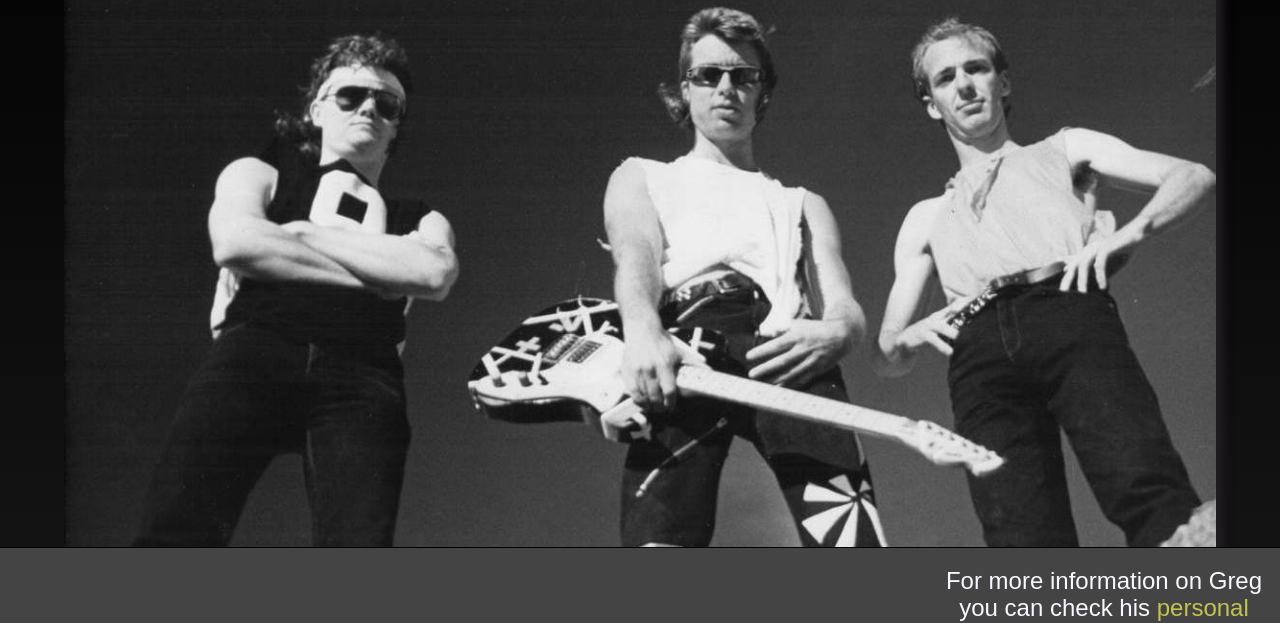
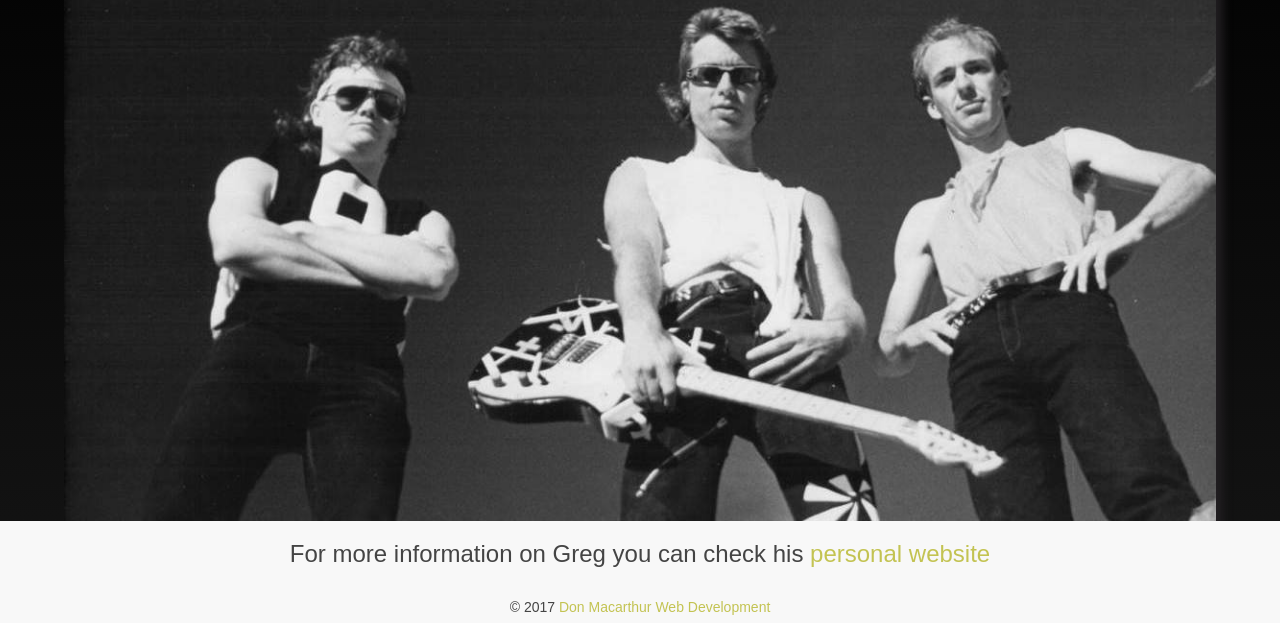
Before and after one commit to Donatron/Greg-Bryce-Tribute-Page, a plain HTML site: page index.html in a window 1280 px wide. Shown: the part 173-796 px from the top of the page. Drawn offline with nearby package versions, Linux system fonts and the light colour scheme.

Commit message:
updated timeline to include April 2017 show at Belmont/DVD release
added link to DM Web Dev in footer

```diff
--- a/index.html
+++ b/index.html
@@ -36,7 +36,8 @@
 
       <h3 class="text-center">A rundown of Greg Bryce's career</h3>
         <ul>
-          <li>Late 70’s Formed power trio Meccalissa straight out of high school</li>   <li>
+          <li>Late 70’s Formed power trio Meccalissa straight out of high school</li>
+          <li>
           1979 Meccalissa release their first single, Kill The Warden</li>
           <li>
             1980 The band undergo a name change to DV8</li>
@@ -123,6 +124,9 @@
           <li>
             2016 DV8 release their third studio album, <a href="http://www.dv8oz.com/product/like-it-on-top/">"Like It On Top"</a>
           </li>
+          <li>
+            April 2017 DV8 perform to a full house at Belmont 16 Foot Sailing Club to celebrate the 30th anniversary of their "farewell" show at the same venue and the re-release the "Live" video recording of the event in <a href="http://www.dv8oz.com/product/dv8-live-dvd/">DVD</a> format
+          </li>
         </ul>
       </div> <!-- end main bio div -->
 
@@ -130,10 +134,13 @@
       </div>
 
     </div>  <!-- end content wrapper -->
+<footer class="footer"> <!-- begin footer -->
+     <div class="navbar-default navbar-fixed-bottom text-center">
+        <h3>For more information on Greg you can check his <a href="http://www.gregbryce.com.au/">personal website</a></h3><br>
+        <p>&copy 2017 <a href="http:www.dmwebdev.com.au"> Don Macarthur Web Development</a></p>
 
-     <div class="navbar-default navbar-fixed-bottom footer text-center"> <!-- begin footer -->
-        <h3>For more information on Greg you can check his <a href="http://www.gregbryce.com.au/">personal website</a></h3>
-     </div> <!-- end footer -->
+     </div>
+</footer><!-- end footer -->
 
   </body>
 </html>
--- a/main.css
+++ b/main.css
@@ -78,6 +78,8 @@ figcaption {
 .footer {
   height: 80px;
   border-top: solid 1px black;
-  position: sticky;
-  background-color: #444;
 }
+
+.footer h3, p {
+  color: #444;
+}
```
